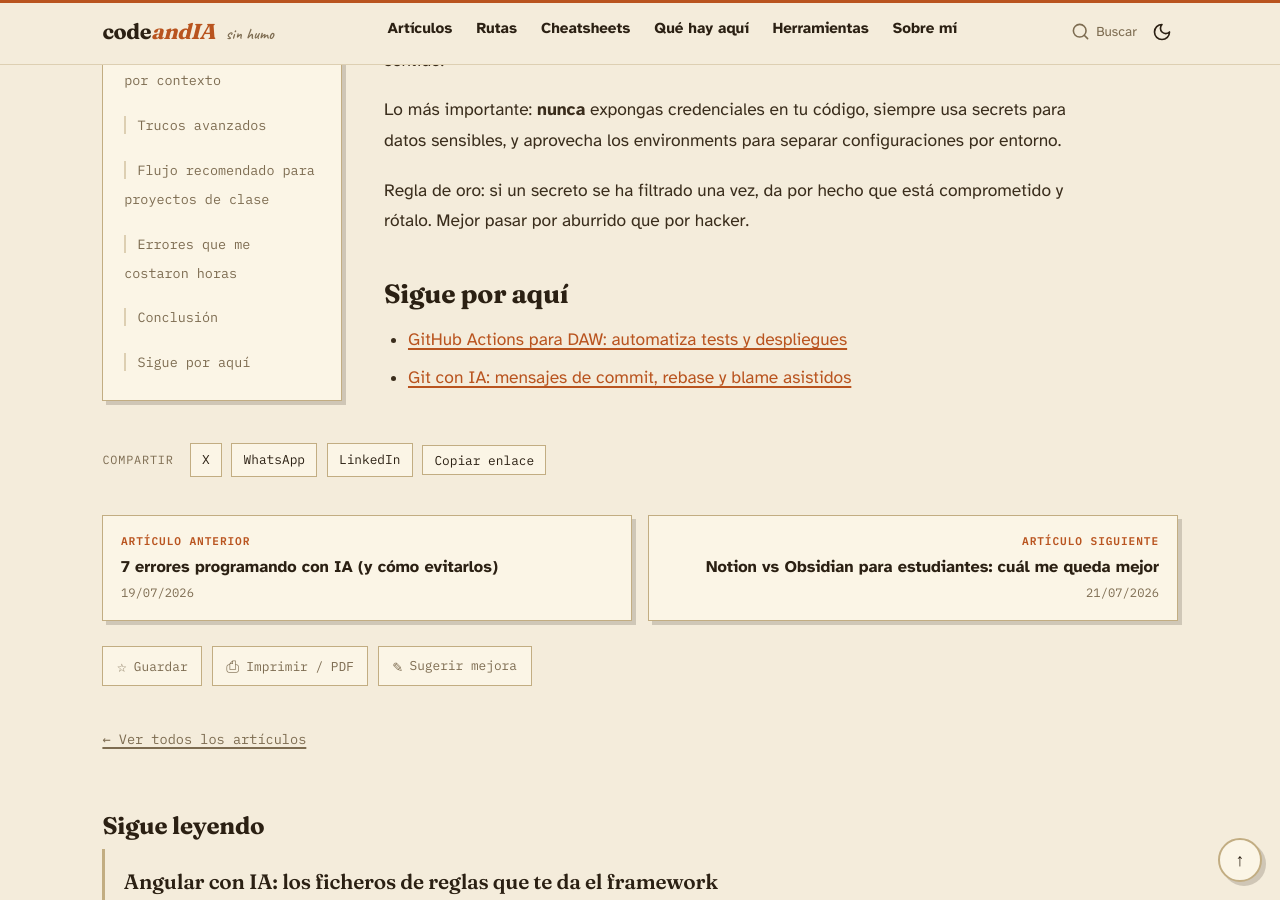
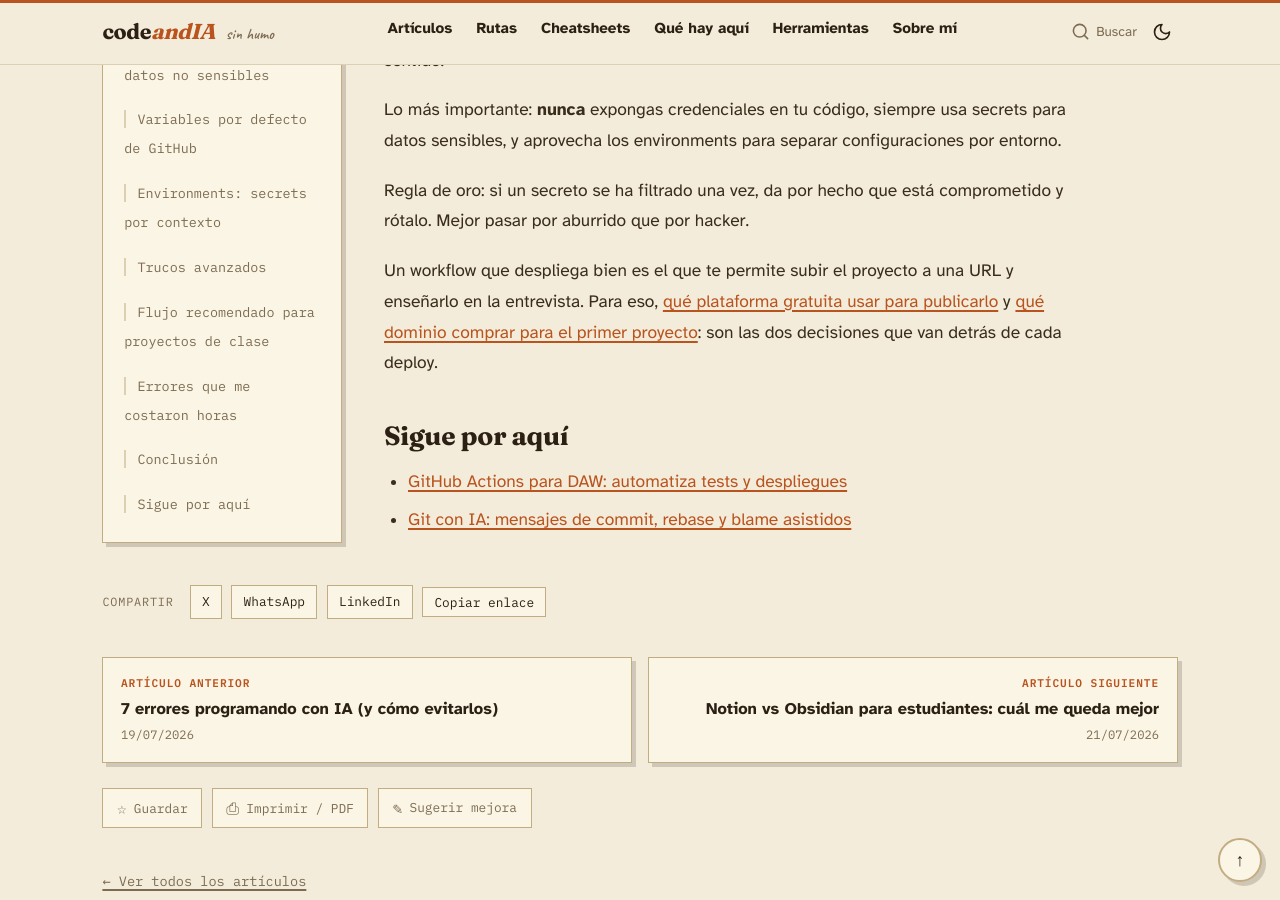
Before and after one commit to vibodigitalinfo-lab/codeandIA, a Jekyll site: the page built from articulos/guias/github-actions-secrets-variables-entorno-guia.md, in a window 1280 px wide and 900 px high, scrolled down 6975 px. Built offline with Jekyll 4.4.1, drawn with Linux system fonts in a browser that asks for light colours.

Commit message:
Enlazar las guias de software con las paginas de hosting y dominio

```diff
--- a/articulos/guias/github-actions-secrets-variables-entorno-guia.md
+++ b/articulos/guias/github-actions-secrets-variables-entorno-guia.md
@@ -241,6 +241,8 @@ Lo más importante: **nunca** expongas credenciales en tu código, siempre usa s
 
 Regla de oro: si un secreto se ha filtrado una vez, da por hecho que está comprometido y rótalo. Mejor pasar por aburrido que por hacker.
 
+Un workflow que despliega bien es el que te permite subir el proyecto a una URL y enseñarlo en la entrevista. Para eso, [qué plataforma gratuita usar para publicarlo](/articulos/comparativas/vercel-vs-netlify-vs-github-pages-2026/) y [qué dominio comprar para el primer proyecto](/articulos/guias/que-dominio-comprar-primer-proyecto-web/): son las dos decisiones que van detrás de cada deploy.
+
 ## Sigue por aquí
 
 - [GitHub Actions para DAW: automatiza tests y despliegues](/articulos/guias/github-actions-estudiantes-daw/)
```
Also changed, not shown: other parts of articulos/guias/github-actions-secrets-variables-entorno-guia.md (+1 -1 lines), articulos/guias/github-copilot-intellij-java-daw.md (+3 -1 lines), articulos/guias/portfolio-que-consigue-practicas-daw.md (+3 -0 lines).
